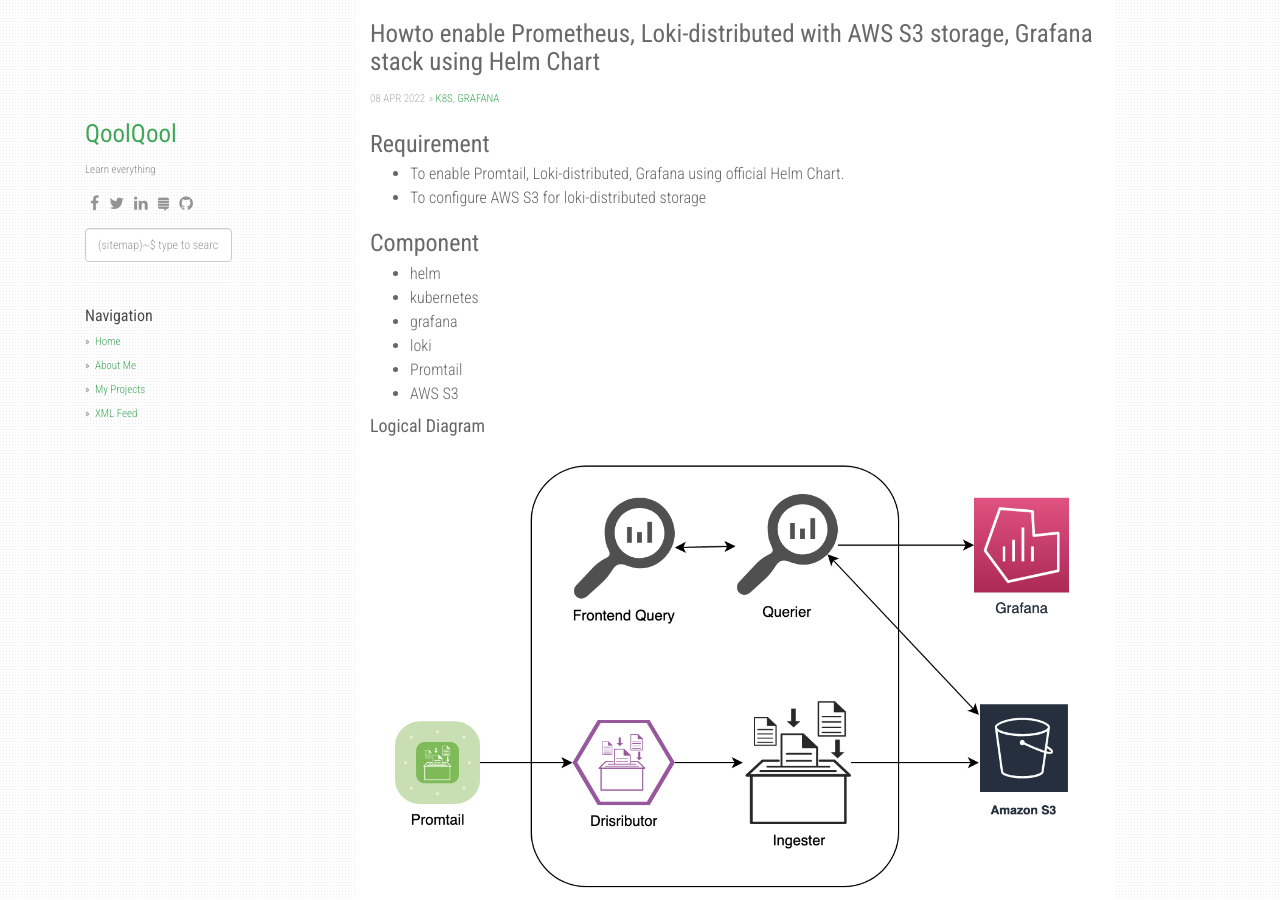
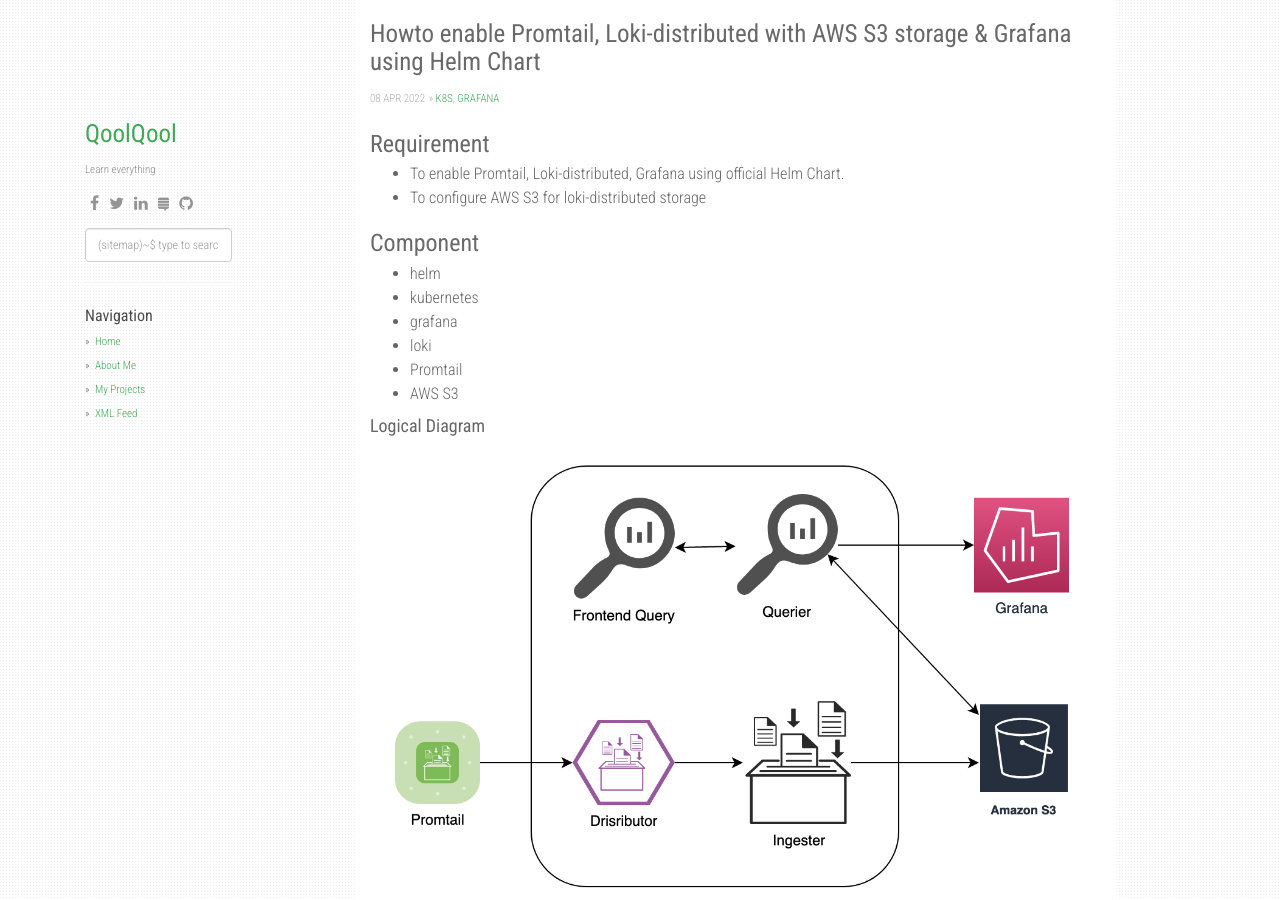
Before and after one commit to qoolqool/qoolqool.github.io, a Jekyll site: the page built from _posts/2022-04-02-howto-enable-PL[D-aws]G-stack-with-helm.markdown, in a window 1280 px wide and 900 px high. Built offline with Jekyll 4.4.1, drawn with Linux system fonts in a browser that asks for light colours; nearby versions of some CDN libraries; comment, search, counter and statistics services are not loaded.

```diff
--- a/_posts/2022-04-02-howto-enable-PL[D-aws]G-stack-with-helm.markdown
+++ b/_posts/2022-04-02-howto-enable-PL[D-aws]G-stack-with-helm.markdown
@@ -1,6 +1,6 @@
 ---
 layout: post
-title:  "Howto enable Prometheus, Loki-distributed with AWS S3 storage, Grafana stack using Helm Chart"
+title:  "Howto enable Promtail, Loki-distributed with AWS S3 storage & Grafana using Helm Chart"
 date:   2022-04-08 22:38:00 +0800
 categories: [k8s,grafana]
 ---
```
